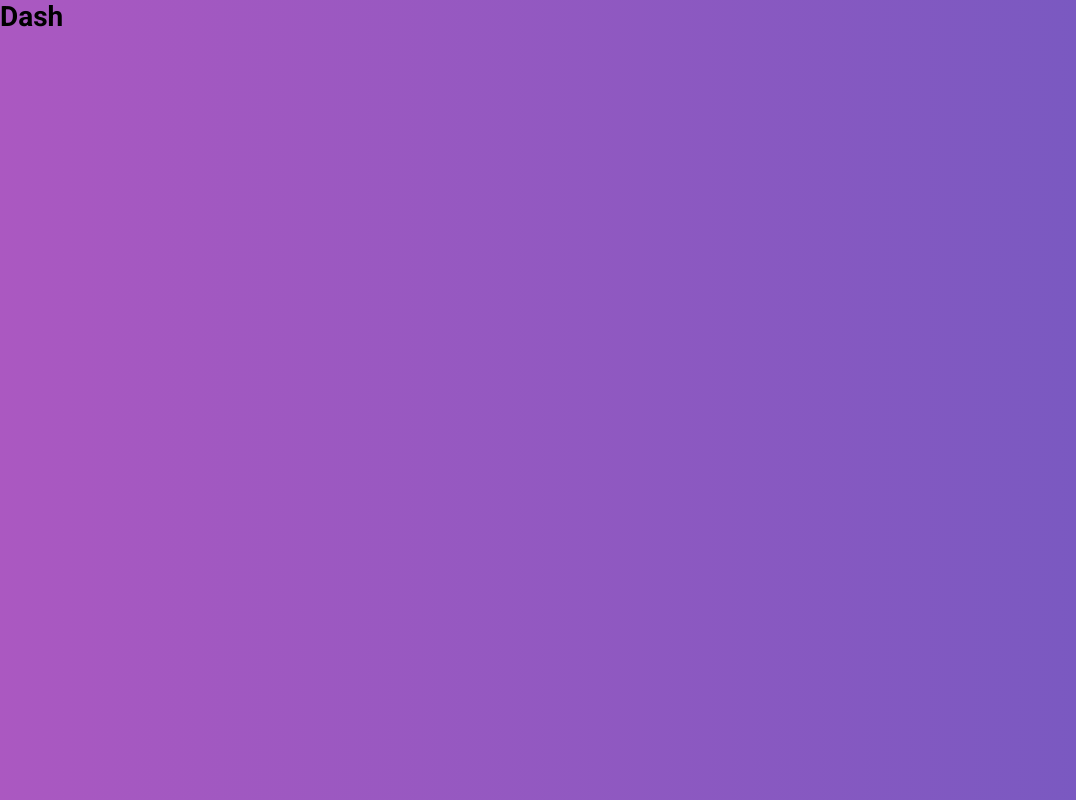
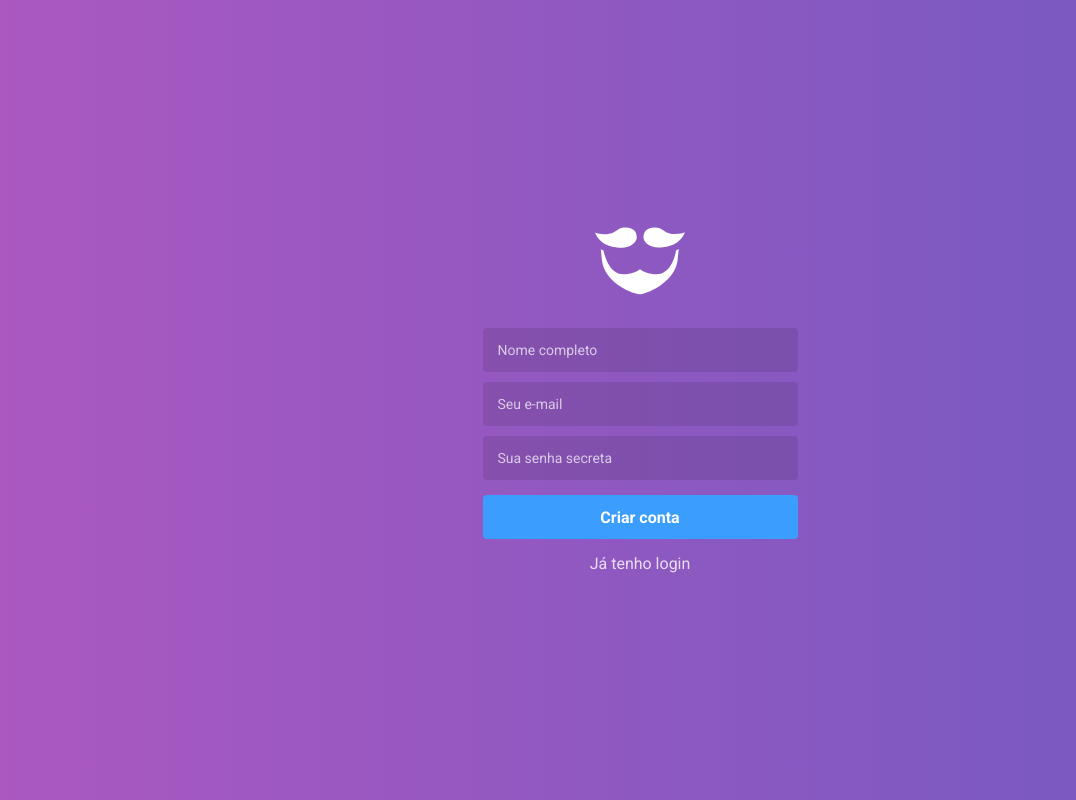
Before and after one commit to naeliofreires/GoBarberWeb, a React (Create React App) app: page /register in a window 1280 px wide. Before the commit this address led to /dashboard. Shown: the whole page, without its empty margins (0-1076 px from the left). Built offline with nearby package versions, Linux system fonts and the light colour scheme.

Commit message:
estilizando paginas de autenticacação de cadastro

```diff
--- a/package.json
+++ b/package.json
@@ -4,6 +4,7 @@
   "private": true,
   "dependencies": {
     "history": "^4.10.1",
+    "polished": "^3.4.1",
     "prop-types": "^15.7.2",
     "react": "^16.9.0",
     "react-dom": "^16.9.0",
--- a/src/App.js
+++ b/src/App.js
@@ -8,7 +8,7 @@
 
 import GlobalStyle from './styles/global';
 
-function App() {
+export default function App() {
   return (
     <>
       <GlobalStyle />
@@ -18,5 +18,3 @@
     </>
   );
 }
-
-export default App;
--- a/src/pages/SignIn/index.js
+++ b/src/pages/SignIn/index.js
@@ -1,7 +1,21 @@
 import React from 'react';
+import { Link } from 'react-router-dom';
 
 // import { Container } from './styles';
 
+import logo from '~/assets/logo.svg';
+
 export default function SignIn() {
-  return <h1>Login</h1>;
+  return (
+    <>
+      <img src={logo} alt="GoBarber" />
+      <form>
+        <input type="email" placeholder="Seu e-mail" />
+        <input type="text" placeholder="Sua senha secreta" />
+
+        <button type="submit">Acessar</button>
+        <Link to="/register">Criar conta gratuita</Link>
+      </form>
+    </>
+  );
 }
--- a/src/pages/SignUp/index.js
+++ b/src/pages/SignUp/index.js
@@ -1,7 +1,20 @@
 import React from 'react';
+import { Link } from 'react-router-dom';
 
-// import { Container } from './styles';
+import logo from '~/assets/logo.svg';
 
 export default function SignUp() {
-  return <h1>Register</h1>;
+  return (
+    <>
+      <img src={logo} alt="GoBarber" />
+      <form>
+        <input type="text" placeholder="Nome completo" />
+        <input type="email" placeholder="Seu e-mail" />
+        <input type="text" placeholder="Sua senha secreta" />
+
+        <button type="submit">Criar conta</button>
+        <Link to="/">Já tenho login</Link>
+      </form>
+    </>
+  );
 }
--- a/src/pages/_layouts/auth/index.js
+++ b/src/pages/_layouts/auth/index.js
@@ -4,7 +4,11 @@
 import * as S from './styles';
 
 export default function AuthLayout({ children }) {
-  return <S.Wrapper>{children}</S.Wrapper>;
+  return (
+    <S.Wrapper>
+      <S.Content>{children}</S.Content>
+    </S.Wrapper>
+  );
 }
 
 AuthLayout.propTypes = {
--- a/src/pages/_layouts/auth/styles.js
+++ b/src/pages/_layouts/auth/styles.js
@@ -1,6 +1,64 @@
 import styled from 'styled-components';
+
+import { darken } from 'polished';
 
 export const Wrapper = styled.div`
   height: 100%;
   background: linear-gradient(-90deg, #7159c1, #ab58c1);
+
+  display: flex;
+  align-items: center;
+  justify-content: center;
 `;
+
+export const Content = styled.div`
+  width: 100%;
+  max-width: 315px;
+  text-align: center;
+
+  form {
+    display: flex;
+    flex-direction: column;
+    margin-top: 30px;
+
+    input {
+      background: rgba(0, 0, 0, 0.1);
+      border: 0;
+      border-radius: 4px;
+      height: 44px;
+      padding: 0 15px;
+      color: #fff;
+      margin: 0 0 10px;
+
+      &::placeholder {
+        color: rgba(255, 255, 255, 0.7);
+      }
+    }
+
+    button {
+      margin: 5px 0 0;
+      height: 44px;
+      background: #3b9eff;
+      font-weight: bold;
+      color: #fff;
+      border: 0;
+      border-radius: 4px;
+      font-size: 16px;
+
+      &:hover {
+        background: ${darken(0.03, '#3b9eff')};
+      }
+    }
+
+    a {
+      color: #fff;
+      margin-top: 15px;
+      font-size: 16px;
+      opacity: 0.8;
+
+      &:hover {
+        opacity: 1;
+      }
+    }
+  }
+`;
--- a/src/routes/Route.js
+++ b/src/routes/Route.js
@@ -11,7 +11,7 @@
   isPrivate,
   ...rest
 }) {
-  const signed = true;
+  const signed = false;
 
   if (!signed && isPrivate) {
     return <Redirect to="/" />;
@@ -21,7 +21,7 @@
     return <Redirect to="/dashboard" />;
   }
 
-  const Layout = signed ? AuthLayout : DefaultLayout;
+  const Layout = !signed ? AuthLayout : DefaultLayout;
 
   return (
     <Route
```
Also changed, not shown: src/assets/logo.svg (added), 1 other file (tests, documents, lock files or other folders).
